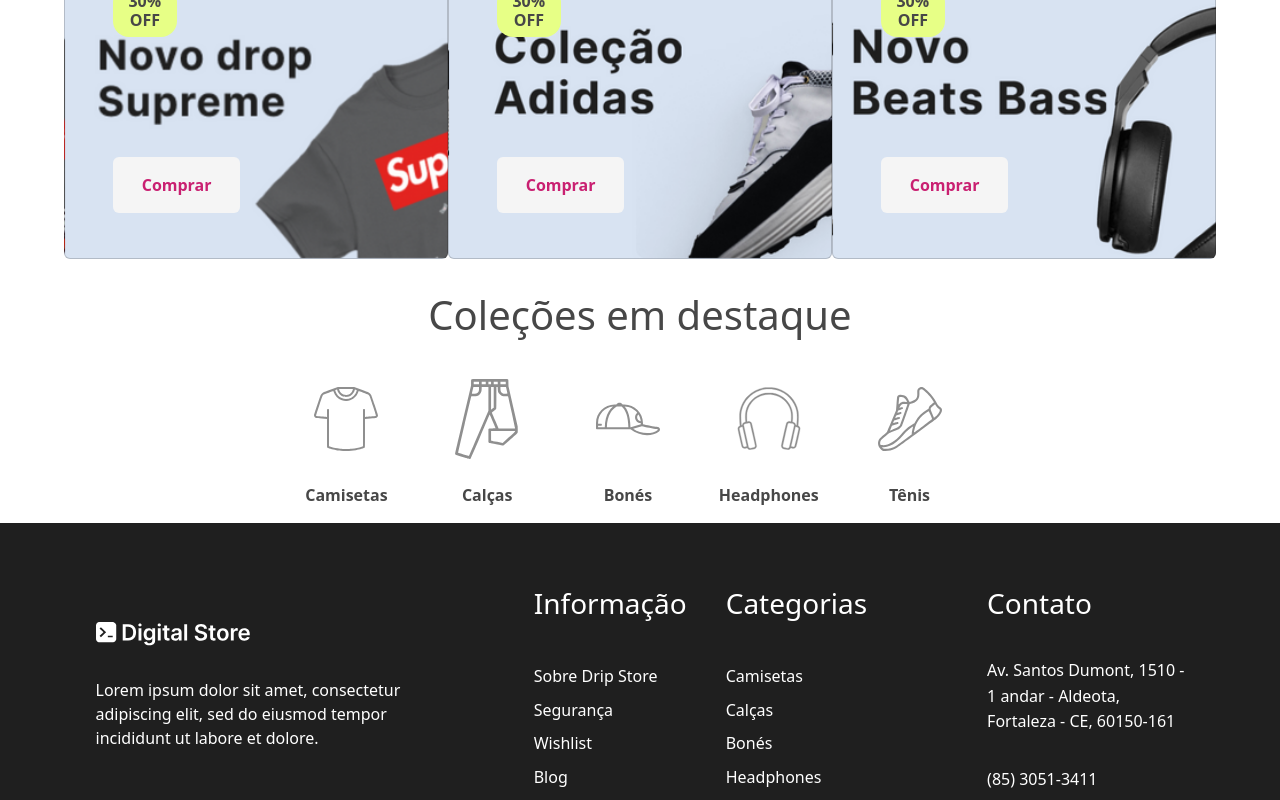
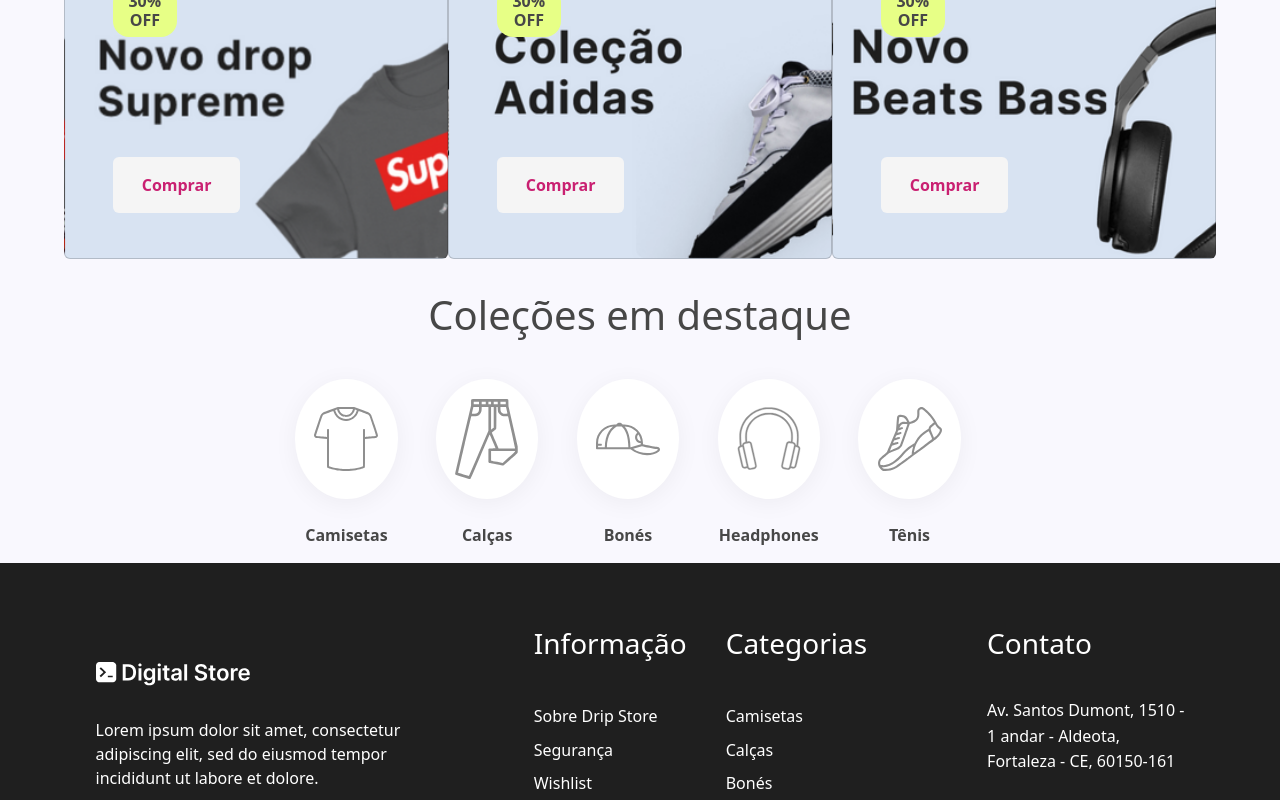
Before and after one commit to darlison-calm/projeto-digital-store, a React (Vite) app: page / in a window 1280 px wide. Shown: the part 559-1359 px from the top of the page. Built offline with nearby package versions, Linux system fonts and the light colour scheme.

Commit message:
Add back ground icons e background body

```diff
--- a/src/components/Collection/Collection.css
+++ b/src/components/Collection/Collection.css
@@ -80,12 +80,15 @@
             width: 6vw;
             text-align: center;
             & .button-container {
-                width: 5vw;
-                height: 10vh;
+                width: 8vw;
+                height: 15vh;
                 display: flex;
                 justify-content: center;
                 align-items: center;
                 margin-bottom: 1rem;
+                border-radius: 50%;
+                background-color: var(--white);
+                box-shadow: 0px 4px 25px 0px #0000000D;
                 & .circular-image-button {
                     width: 5vw;
                     height: 10vh;
--- a/src/components/Collection/Collection.jsx
+++ b/src/components/Collection/Collection.jsx
@@ -1,11 +1,7 @@
 import Button from 'react-bootstrap/Button';
 import Card from 'react-bootstrap/Card';
-import Col from 'react-bootstrap/Col';
 import Container from 'react-bootstrap/Container';
-import Image from 'react-bootstrap/Image';
 import Row from 'react-bootstrap/Row';
-import Figure from 'react-bootstrap/Figure';
-// import img from '../../assets/'
 import '@globalStyles/ColorsVariables.css'
 import '../../globalStyles/reset.css'
 import './Collection.css'
--- a/src/globalStyles/reset.css
+++ b/src/globalStyles/reset.css
@@ -11,5 +11,5 @@
 html, body {
   max-width: 100%;
   overflow-x: hidden;
-  background-color: #F9F8FE;
+  background-color: #F9F8FE !important;
 }
```
